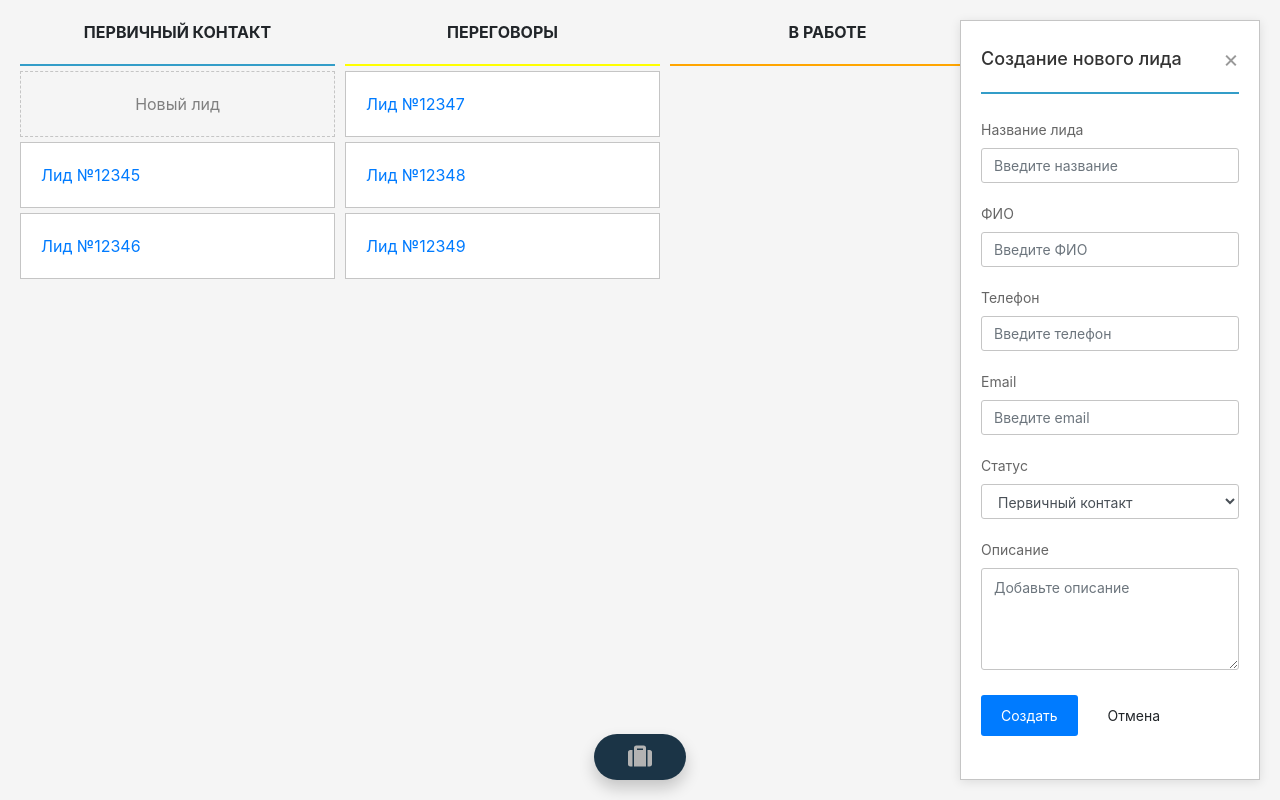
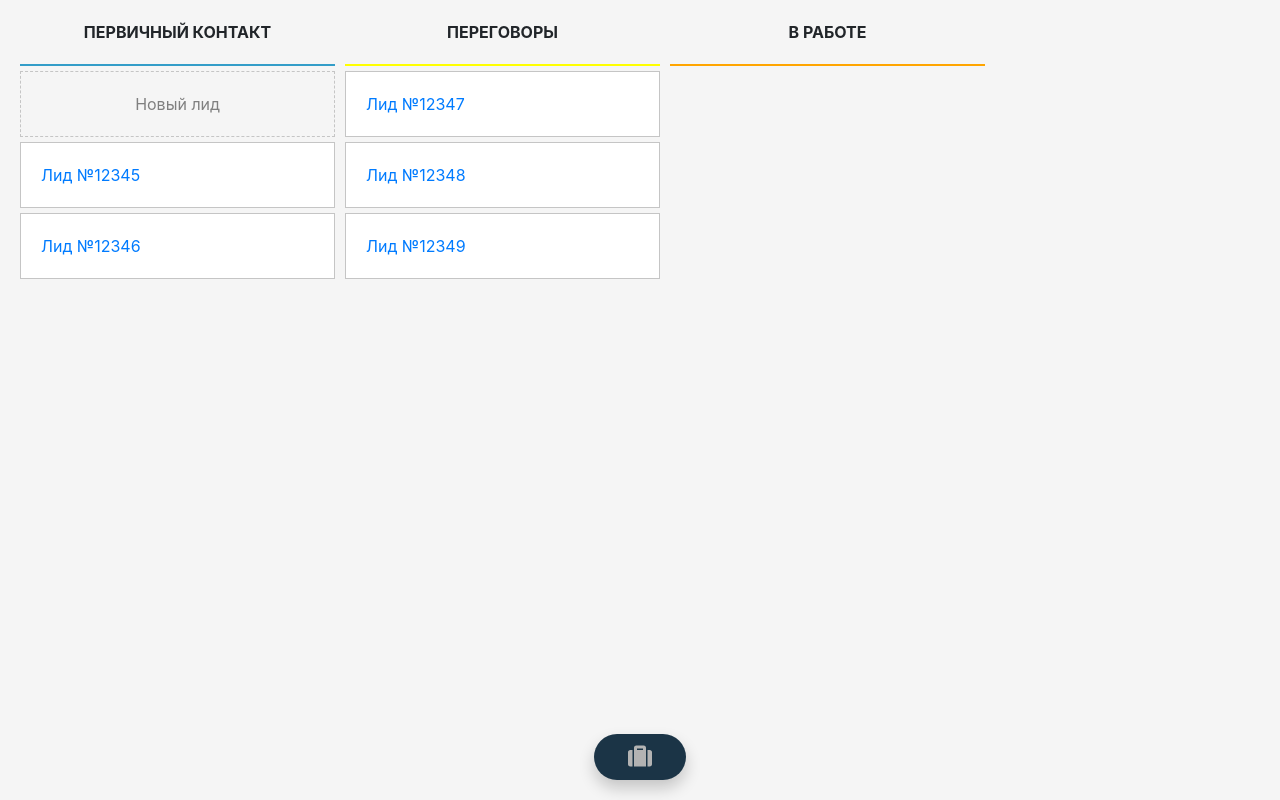
Before and after one commit to SaHair529/shdbdcrm, a React (Create React App) app in the folder frontend/: page / in a window 1280 px wide. Built offline with nearby package versions, Linux system fonts and the light colour scheme.

Commit message:
Добавил в панель создания нового лида динамичность

```diff
--- a/frontend/src/pages/LeadsPipelinePage/LeadsPipelinePage.jsx
+++ b/frontend/src/pages/LeadsPipelinePage/LeadsPipelinePage.jsx
@@ -23,6 +23,7 @@ const LeadsPipelinePage = () => {
     });
     const [activeLeadId, setActiveLeadId] = useState(null);
     const leadcardMenuRef = useRef(null);
+    const [updatebleLead, setUpdatebleLead] = useState(null)
 
     useClickOutside(leadcardMenuRef, () => setActiveLeadId(null));
 
@@ -68,7 +69,7 @@ const LeadsPipelinePage = () => {
                                         {...provided.droppableProps}
                                     >
                                         {index === 0 && (
-                                            <div className='add-lead-button'>
+                                            <div className='add-lead-button' onClick={() => setUpdatebleLead({})}>
                                                 Новый лид
                                             </div>
                                         )}
@@ -108,10 +109,11 @@ const LeadsPipelinePage = () => {
                     ))}
                 </div>
             </div>
+            {updatebleLead && (
                 <div className="create-lead-panel">
                     <div className="create-lead-header">
                         <h3>Создание нового лида</h3>
-                    <div className="close-icon">×</div>
+                        <div className="close-icon" onClick={() => setUpdatebleLead(null)}>×</div>
                     </div>
 
                     <div className="create-lead-body">
@@ -180,6 +182,7 @@ const LeadsPipelinePage = () => {
                         </div>
                     </div>
                 </div>
+            )}
         </DragDropContext>
     );
 };
```
Lines whose indentation alone changed are shown as unchanged.
